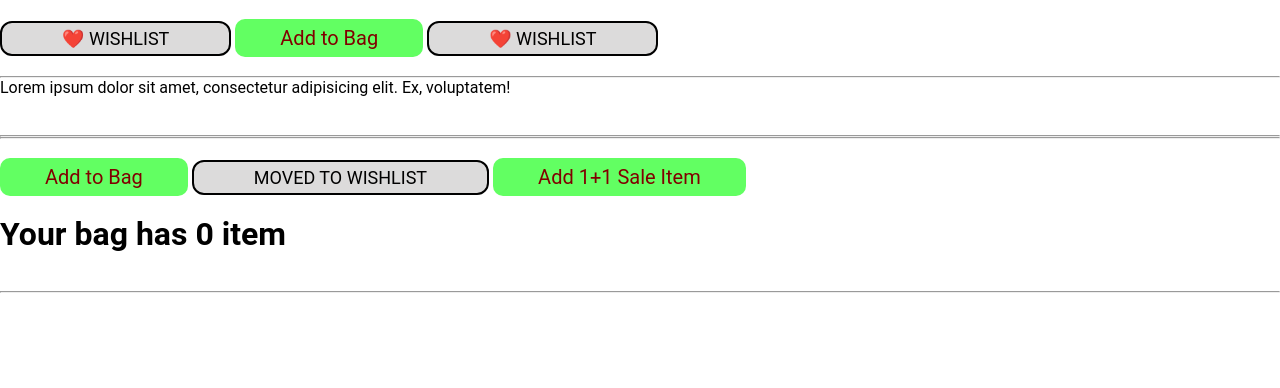
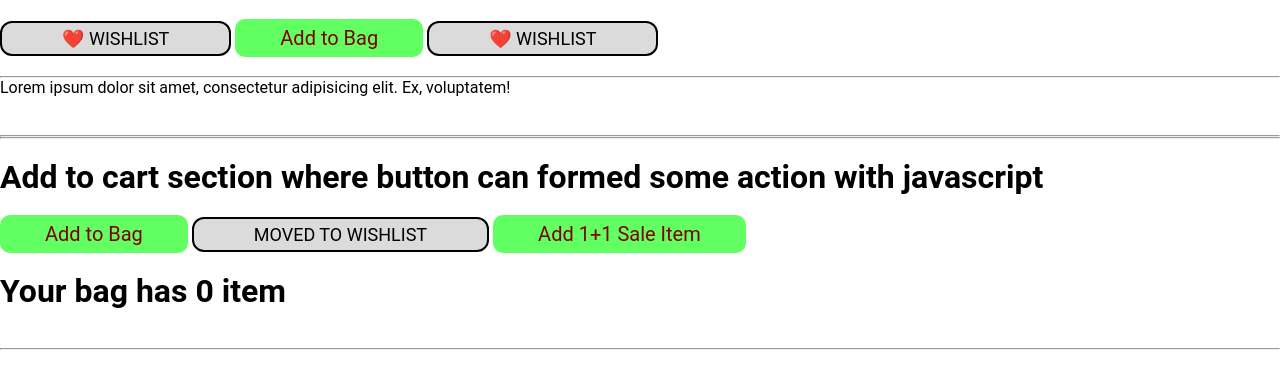
Before and after one commit to pkprogrammer2001/second-class, a plain HTML site: page index.html in a window 1280 px wide. Drawn offline with Linux system fonts and the light colour scheme.

Commit message:
add h1 tag

```diff
--- a/index.html
+++ b/index.html
@@ -21,6 +21,8 @@
     <hr>
     <hr>
     <br>
+    <h1>Add to cart section where button can formed some action with javascript</h1>
+    <br>
     <button id="btn1" onclick="quantity++;
     document.querySelector('#itemQuantity').innerHTML = `Your bag has ${quantity} item`; ">Add to Bag</button>
     <button class="btn2" onclick=" quantity--;
```
